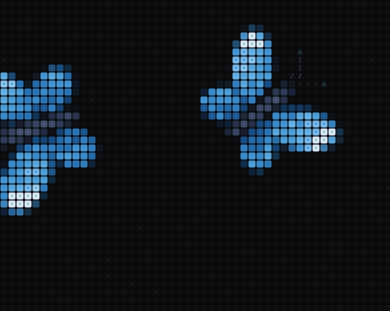
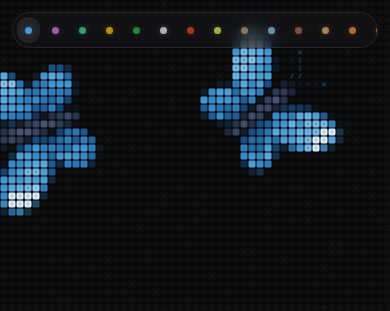
Before and after one commit to AZURIIEAL/ASCII-animals, a website built with Vite: page index.html in a window 390 px wide. Shown: the top 311 px of the page. Built offline with nearby package versions, Linux system fonts and the light colour scheme; animation ran at ten frames a second.

Commit message:
Animal switcher bar, fly-out/fly-in transitions, persisted choice
- Switcher (§11): a glass pill bar with all 18 animals and their coloured
  dots, on top by default (ui.switcher: 'bottom' | false). A real
  radiogroup with roving tabindex; arrows/Home/End move the selection;
  scrolls sideways when it doesn't fit (active pill kept in view without
  scrolling the page); dots only under 480 px. Clicks on it never scatter.
- Transitions (§12): the old animals keep running their own code while
  heading for the nearest edge and fading out over 0.8 s; the new ones fly
  in from the edges over 0.6 s. Instant in still / reduced-motion mode.
- Persistence: af:v1 in localStorage (try/catch around every call); the
  demo persists unless ?animal= forces one.
- Tests for the transition timing.

```diff
--- a/src/animals/types.ts
+++ b/src/animals/types.ts
@@ -19,6 +19,8 @@ export interface Entity {
   speed: number; // base speed, px/s
   rate: number; // base cycle rate (flap Hz, gait Hz, …)
   exiting?: boolean;
+  /** Direction (radians) a leaving entity heads off-screen. */
+  exitA?: number;
   data?: unknown;
 }
 
--- a/src/engine/world.ts
+++ b/src/engine/world.ts
@@ -11,6 +11,15 @@ const RIPPLE_GROW = 0.35; // s
 const RIPPLE_LIFE = 0.45; // s
 const SOFT_BAND = 60; // px
 export const PELLET_LIFE = 6; // s
+export const EXIT_TIME = 0.8; // s: leaving animals fade out over this (§12)
+export const ARRIVE_TIME = 0.6; // s: new animals are staggered in over this
+const EXIT_SPEED = 220; // px/s added toward the nearest edge
+
+interface Leaving {
+  def: AnimalDef;
+  ents: Entity[];
+  t: number;
+}
 export const EAT_RADIUS = 10; // px
 
 interface Ripple {
@@ -38,6 +47,10 @@ export const scatterImpulse = (d: number, R: number): number => (d >= R ? 0 : 90
 /** Simulation state + the Stamper animals render through. */
 export class World implements Stamper, WorldView {
   entities: Entity[] = [];
+  /** True while a switch is still flying animals in or out. */
+  get transitioning(): boolean {
+    return this.leaving.length > 0 || this.arrived < this.arriveTotal;
+  }
   t = 0;
   w = 1;
   h = 1;
@@ -55,6 +68,12 @@ export class World implements Stamper, WorldView {
   pointer: Pointer = { x: 0, y: 0, active: false };
   private ripples: Ripple[] = [];
   private nextId = 1;
+  /** Animals flying off after a switch, still driven by their own definition. */
+  private leaving: Leaving[] = [];
+  private arriveTotal = 0;
+  private arrived = 0;
+  private arriveT = 0;
+  private alphaMul = 1;
   private spawnN = 0;
 
   constructor(
@@ -114,17 +133,46 @@ export class World implements Stamper, WorldView {
   /** Grow or shrink to the target count. New entities appear at random positions. */
   syncCount(): void {
     const n = this.targetCount();
+    if (this.arrived < this.arriveTotal) {
+      this.arriveTotal = n; // still flying in: just retarget
+      return;
+    }
     while (this.entities.length < n) this.entities.push(this.def.spawn(this, this.spawnRng(), false));
     if (this.entities.length > n) this.entities.length = n;
   }
 
-  /** Replace the population (M5 adds fly-out / fly-in transitions). */
-  setAnimal(def: AnimalDef): void {
+  /**
+   * Switch animals. With `transition`, the current ones fly off toward the nearest edge and fade out
+   * while the new ones fly in from the edges, staggered (§12); otherwise the swap is instant.
+   */
+  setAnimal(def: AnimalDef, transition = false): void {
+    if (transition && this.entities.length) {
+      for (const e of this.entities) {
+        e.exiting = true;
+        const l = e.x;
+        const r = this.w - e.x;
+        const t = e.y;
+        const b = this.h - e.y;
+        const m = Math.min(l, r, t, b);
+        e.exitA = m === l ? Math.PI : m === r ? 0 : m === t ? -Math.PI / 2 : Math.PI / 2;
+      }
+      this.leaving.push({ def: this.def, ents: this.entities, t: 0 });
+      if (this.leaving.length > 2) this.leaving.shift(); // at most ~2× the normal count on screen
+    } else {
+      this.leaving.length = 0;
+      this.trails.clear();
+    }
     this.def = def;
-    this.entities.length = 0;
+    this.entities = [];
     this.pellets.length = 0;
-    this.trails.clear();
-    this.syncCount();
+    if (transition) {
+      this.arriveTotal = this.targetCount();
+      this.arrived = 0;
+      this.arriveT = 0;
+    } else {
+      this.arriveTotal = this.arrived = 0;
+      this.syncCount();
+    }
   }
 
   // ---------- simulation ----------
@@ -132,6 +180,32 @@ export class World implements Stamper, WorldView {
   update(dt: number): void {
     this.t += dt;
     const def = this.def;
+    // Fly-in: spawn the new animals from the edges over ARRIVE_TIME.
+    if (this.arrived < this.arriveTotal) {
+      this.arriveT += dt;
+      const want = Math.ceil(this.arriveTotal * Math.min(1, this.arriveT / ARRIVE_TIME));
+      while (this.arrived < want) {
+        this.entities.push(def.spawn(this, this.spawnRng(), true));
+        this.arrived++;
+      }
+    }
+    // Fly-out: keep the leaving animals alive (so their tentacles, tails… stay attached), aimed at the edge.
+    for (let g = this.leaving.length - 1; g >= 0; g--) {
+      const L = this.leaving[g];
+      L.t += dt;
+      if (L.t > EXIT_TIME) {
+        this.leaving.splice(g, 1);
+        continue;
+      }
+      for (const e of L.ents) {
+        const a = e.exitA ?? 0;
+        e.heading = a;
+        e.panic = Math.max(e.panic, 0.6);
+        L.def.update(e, dt, this);
+        e.x += Math.cos(a) * EXIT_SPEED * dt;
+        e.y += Math.sin(a) * EXIT_SPEED * dt;
+      }
+    }
     for (const e of this.entities) {
       def.update(e, dt, this);
       e.panic = Math.max(0, e.panic - dt * PANIC_DECAY);
@@ -258,6 +332,11 @@ export class World implements Stamper, WorldView {
 
   render(): void {
     this.buf.begin();
+    for (const L of this.leaving) {
+      this.alphaMul = Math.max(0, 1 - L.t / EXIT_TIME);
+      for (const e of L.ents) L.def.render(e, this, this);
+    }
+    this.alphaMul = 1;
     const def = this.def;
     for (const e of this.entities) def.render(e, this, this);
     this.renderRipples();
@@ -294,7 +373,7 @@ export class World implements Stamper, WorldView {
   // ---------- Stamper ----------
 
   stamp(col: number, row: number, key: number, alpha: number, pri: number): void {
-    this.buf.stamp(col, row, key, alpha, pri);
+    this.buf.stamp(col, row, key, alpha * this.alphaMul, pri);
   }
 
   tileKey(pal: number, shade: number): number {
@@ -347,7 +426,7 @@ export class World implements Stamper, WorldView {
       if (i === n - 1) g = tip;
       else if (i === 0) g = G['.'];
       else g = G[lineGlyph(Math.atan2(wy - py, wx - px)) as LineGlyph];
-      this.buf.stamp(Math.floor(wx / c), Math.floor(wy / c), lineKey(pal, g), alpha, pri);
+      this.buf.stamp(Math.floor(wx / c), Math.floor(wy / c), lineKey(pal, g), alpha * this.alphaMul, pri);
       px = wx;
       py = wy;
     }
--- a/src/index.ts
+++ b/src/index.ts
@@ -1,5 +1,7 @@
 import { DEFAULT_TWEAKS, type AnimalId, type AsciiField, type AsciiFieldOptions, type Tweaks } from './types';
-import { CRUMB_PAL, FOOD_PAL, isAnimalId, loadAnimal, PALETTES } from './animals/registry';
+import { ANIMAL_META, CRUMB_PAL, FOOD_PAL, isAnimalId, loadAnimal, PALETTES } from './animals/registry';
+import { loadSaved, save } from './persist';
+import { Switcher } from './ui/switcher';
 import type { AnimalDef } from './animals/types';
 import { buildAtlas, type Atlas } from './engine/atlas';
 import { Background } from './engine/background';
@@ -44,6 +46,9 @@ export function createAsciiField(opts: AsciiFieldOptions): AsciiField {
   const tweaks: Tweaks = { ...DEFAULT_TWEAKS, ...opts.tweaks };
   const seed = opts.seed ?? 7;
   const dimSelector = opts.dimSelector ?? '[data-af-dim]';
+  const persist = opts.persist ?? true;
+  const saved = persist ? loadSaved() : {};
+  const initial: AnimalId = isAnimalId(opts.animal) ? opts.animal : isAnimalId(saved.animal) ? saved.animal : 'butterfly';
   const reduced = typeof matchMedia === 'function' && matchMedia('(prefers-reduced-motion: reduce)').matches;
   // Still mode: QA screenshots (?t=) or reduced motion. Simulate, draw one frame, run no loop.
   const stillT = opts.stillT ?? (reduced ? 2 : null);
@@ -69,6 +74,10 @@ export function createAsciiField(opts: AsciiFieldOptions): AsciiField {
   type QaHost = HTMLElement & { __afWorld?: World; __afDraw?: () => void };
   if (opts.debug) (host as QaHost).__afWorld = world;
 
+  // Switcher bar: on top by default (ui.switcher: 'bottom' or false to change).
+  const switcherPos = opts.ui?.switcher ?? 'top';
+  let switcher: Switcher | null = null;
+
   let grid: Grid = makeGrid(1, 1, tweaks.cellSize, 1);
   let atlas: Atlas | null = null;
   let dim: Float32Array = new Float32Array(1);
@@ -88,6 +97,7 @@ export function createAsciiField(opts: AsciiFieldOptions): AsciiField {
     dim = computeDim(grid, dimRects(host, dimSelector));
     world.setGrid(grid);
     world.syncCount();
+    switcher?.layout(grid.w);
   }
 
   function draw(): void {
@@ -135,12 +145,14 @@ export function createAsciiField(opts: AsciiFieldOptions): AsciiField {
   /** Load an animal's chunk (cached), then swap it in. Later calls win over earlier ones. */
   function show(id: AnimalId): void {
     wanted = id;
+    switcher?.set(id);
     const token = ++loadToken;
     loadAnimal(id).then(
       (def) => {
         if (destroyed || token !== loadToken) return;
         atlas = buildAtlas(PALETTES.list, grid.cell, grid.dpr); // now includes this animal's ramps
-        world.setAnimal(def);
+        // Fly the old animals out and the new ones in — except for the very first animal and in still mode.
+        world.setAnimal(def, stillT === null && world.def !== NO_ANIMAL);
         if (stillT !== null && !simulated) {
           // Still mode (QA screenshots / reduced motion): simulate, then draw one frame.
           simulated = true;
@@ -161,7 +173,11 @@ export function createAsciiField(opts: AsciiFieldOptions): AsciiField {
       (err) => console.warn('[ascii-field] could not load animal', id, err),
     );
   }
-  show(isAnimalId(opts.animal) ? opts.animal : 'butterfly');
+  if (switcherPos !== false) {
+    switcher = new Switcher(host, ANIMAL_META, initial, switcherPos, (id) => api.setAnimal(id));
+    switcher.layout(grid.w);
+  }
+  show(initial);
 
   // ---------- observers & listeners ----------
   let rT = 0;
@@ -206,10 +222,11 @@ export function createAsciiField(opts: AsciiFieldOptions): AsciiField {
 
   syncRunning();
 
-  return {
+  const api: AsciiField = {
     setAnimal(id) {
       if (!isAnimalId(id) || id === wanted) return;
-      show(id); // M5 adds fly-out / fly-in transitions
+      show(id);
+      if (persist) save({ animal: id });
     },
     setTweaks(t) {
       const relayout =
@@ -241,10 +258,12 @@ export function createAsciiField(opts: AsciiFieldOptions): AsciiField {
       unlisten();
       unlistenPointer();
       debug?.destroy();
+      switcher?.destroy();
       delete (host as QaHost).__afWorld;
       delete (host as QaHost).__afDraw;
       canvas.remove();
       releaseStyles();
     },
   };
+  return api;
 }
--- /dev/null
+++ b/src/persist.ts
@@ -0,0 +1,28 @@
+import type { AnimalId, Tweaks } from './types';
+
+/** Saved choices (§11). Every storage call is wrapped: storage can be missing, blocked or full. */
+export interface Saved {
+  animal?: AnimalId;
+  tweaks?: Partial<Tweaks>;
+  hintDismissed?: boolean;
+}
+
+const KEY = 'af:v1';
+
+export function loadSaved(): Saved {
+  try {
+    const raw = localStorage.getItem(KEY);
+    const v: unknown = raw ? JSON.parse(raw) : null;
+    return v && typeof v === 'object' ? (v as Saved) : {};
+  } catch {
+    return {};
+  }
+}
+
+export function save(patch: Saved): void {
+  try {
+    localStorage.setItem(KEY, JSON.stringify({ ...loadSaved(), ...patch }));
+  } catch {
+    /* storage unavailable: choices just won't persist */
+  }
+}
--- a/src/ui/styles.ts
+++ b/src/ui/styles.ts
@@ -1,6 +1,25 @@
 const CSS = `
 .af-canvas{position:absolute;inset:0;width:100%;height:100%;z-index:0;pointer-events:none;display:block}
-.af-debug{position:absolute;right:12px;top:10px;z-index:2;white-space:pre;pointer-events:none;
+.af-switcher{position:absolute;left:50%;transform:translateX(-50%);z-index:3;display:flex;gap:4px;
+  max-width:calc(100% - 24px);box-sizing:border-box;padding:4px;overflow-x:auto;scrollbar-width:none;
+  background:rgba(20,20,24,.6);-webkit-backdrop-filter:blur(8px);backdrop-filter:blur(8px);
+  border:1px solid rgba(255,255,255,.08);border-radius:999px;
+  font:500 12px/1 system-ui,-apple-system,"Segoe UI",Roboto,sans-serif}
+.af-switcher::-webkit-scrollbar{display:none}
+.af-switcher.af-top{top:12px}
+.af-switcher.af-bottom{bottom:12px}
+.af-pill{all:unset;box-sizing:border-box;display:inline-flex;align-items:center;gap:6px;flex:0 0 auto;
+  height:26px;padding:0 10px;border-radius:999px;color:#a1a1aa;cursor:pointer;white-space:nowrap;
+  transition:background-color .15s,color .15s}
+.af-pill:hover{color:#e4e4e7;background:rgba(255,255,255,.04)}
+.af-pill[aria-checked="true"]{color:#fafafa;background:rgba(255,255,255,.08)}
+.af-pill:focus-visible{outline:2px solid rgba(255,255,255,.5);outline-offset:-2px}
+.af-dot{width:7px;height:7px;border-radius:50%;flex:0 0 auto}
+.af-pill[aria-checked="false"] .af-dot{opacity:.7}
+.af-compact .af-label{display:none}
+.af-compact .af-pill{padding:0 8px}
+@media (prefers-reduced-motion:reduce){.af-pill{transition:none}}
+.af-debug{position:absolute;right:12px;top:56px;z-index:2;white-space:pre;pointer-events:none;
   font:11px ui-monospace,Menlo,Consolas,monospace;color:#71717a}
 `;
 
--- /dev/null
+++ b/src/ui/switcher.ts
@@ -0,0 +1,99 @@
+import type { AnimalId } from '../types';
+import type { AnimalMeta } from '../animals/registry';
+
+/**
+ * Animal switcher (§11): a row of glass pills, each with a coloured dot. A real radiogroup: one tab
+ * stop (roving tabindex), arrow keys / Home / End move the selection. Scrolls sideways when the row
+ * is wider than the host; under 480 px only the dots show.
+ */
+export class Switcher {
+  readonly el = document.createElement('div');
+  private pills: HTMLButtonElement[] = [];
+  private current: AnimalId;
+
+  constructor(
+    host: HTMLElement,
+    private animals: AnimalMeta[],
+    current: AnimalId,
+    position: 'top' | 'bottom',
+    private onSelect: (id: AnimalId) => void,
+  ) {
+    this.current = current;
+    this.el.className = `af-ui af-switcher af-${position}`;
+    this.el.setAttribute('role', 'radiogroup');
+    this.el.setAttribute('aria-label', 'Animal');
+    for (const a of animals) {
+      const b = document.createElement('button');
+      b.type = 'button';
+      b.className = 'af-pill';
+      b.setAttribute('role', 'radio');
+      b.dataset.id = a.id;
+      b.title = a.label;
+      const dot = document.createElement('span');
+      dot.className = 'af-dot';
+      dot.style.background = a.dot;
+      dot.style.boxShadow = `0 0 6px ${a.dot}66`;
+      const label = document.createElement('span');
+      label.className = 'af-label';
+      label.textContent = a.label;
+      b.append(dot, label);
+      b.addEventListener('click', () => this.choose(a.id, false));
+      this.pills.push(b);
+      this.el.append(b);
+    }
+    this.el.addEventListener('keydown', this.onKey);
+    host.append(this.el);
+    this.sync(false);
+  }
+
+  private onKey = (ev: KeyboardEvent): void => {
+    const i = this.animals.findIndex((a) => a.id === this.current);
+    let j = i;
+    if (ev.key === 'ArrowRight' || ev.key === 'ArrowDown') j = (i + 1) % this.animals.length;
+    else if (ev.key === 'ArrowLeft' || ev.key === 'ArrowUp') j = (i - 1 + this.animals.length) % this.animals.length;
+    else if (ev.key === 'Home') j = 0;
+    else if (ev.key === 'End') j = this.animals.length - 1;
+    else return;
+    ev.preventDefault(); // only for keys we handle, and only inside the switcher
+    this.choose(this.animals[j].id, true);
+  };
+
+  private choose(id: AnimalId, focus: boolean): void {
+    if (id !== this.current) {
+      this.current = id;
+      this.onSelect(id);
+    }
+    this.sync(focus);
+  }
+
+  /** Reflect an animal chosen from outside (setAnimal). */
+  set(id: AnimalId): void {
+    this.current = id;
+    this.sync(false);
+  }
+
+  /** Dots only when the host is narrow. */
+  layout(hostWidth: number): void {
+    this.el.classList.toggle('af-compact', hostWidth < 480);
+  }
+
+  private sync(focus: boolean): void {
+    for (const b of this.pills) {
+      const on = b.dataset.id === this.current;
+      b.setAttribute('aria-checked', String(on));
+      b.tabIndex = on ? 0 : -1;
+      if (on) {
+        if (focus) b.focus({ preventScroll: true });
+        // Keep the active pill in view without scrolling the page.
+        const el = this.el;
+        const left = b.offsetLeft - el.clientWidth / 2 + b.offsetWidth / 2;
+        el.scrollTo({ left: Math.max(0, left), behavior: 'smooth' });
+      }
+    }
+  }
+
+  destroy(): void {
+    this.el.removeEventListener('keydown', this.onKey);
+    this.el.remove();
+  }
+}
```
Also changed, not shown: index.html (+1 -1 lines), test/world.test.ts (+28 -0 lines).
